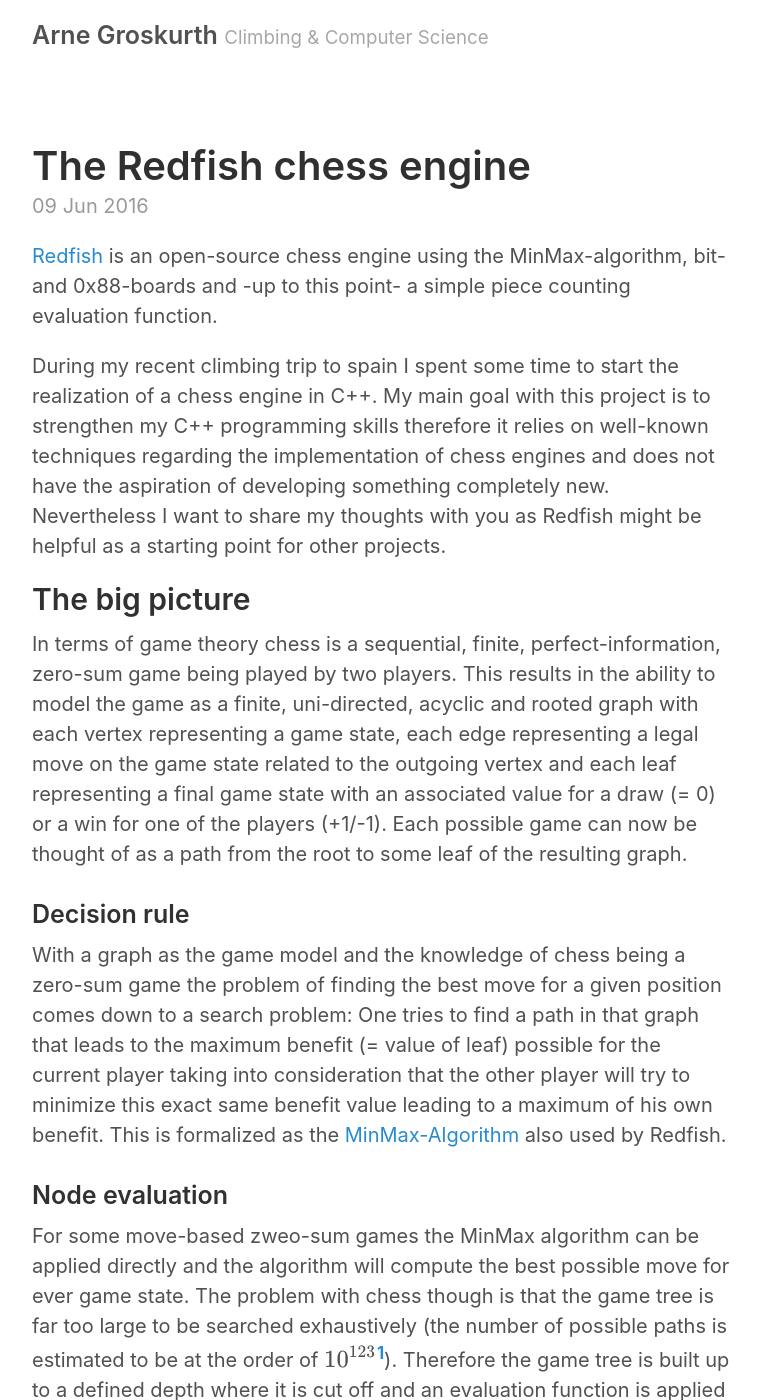
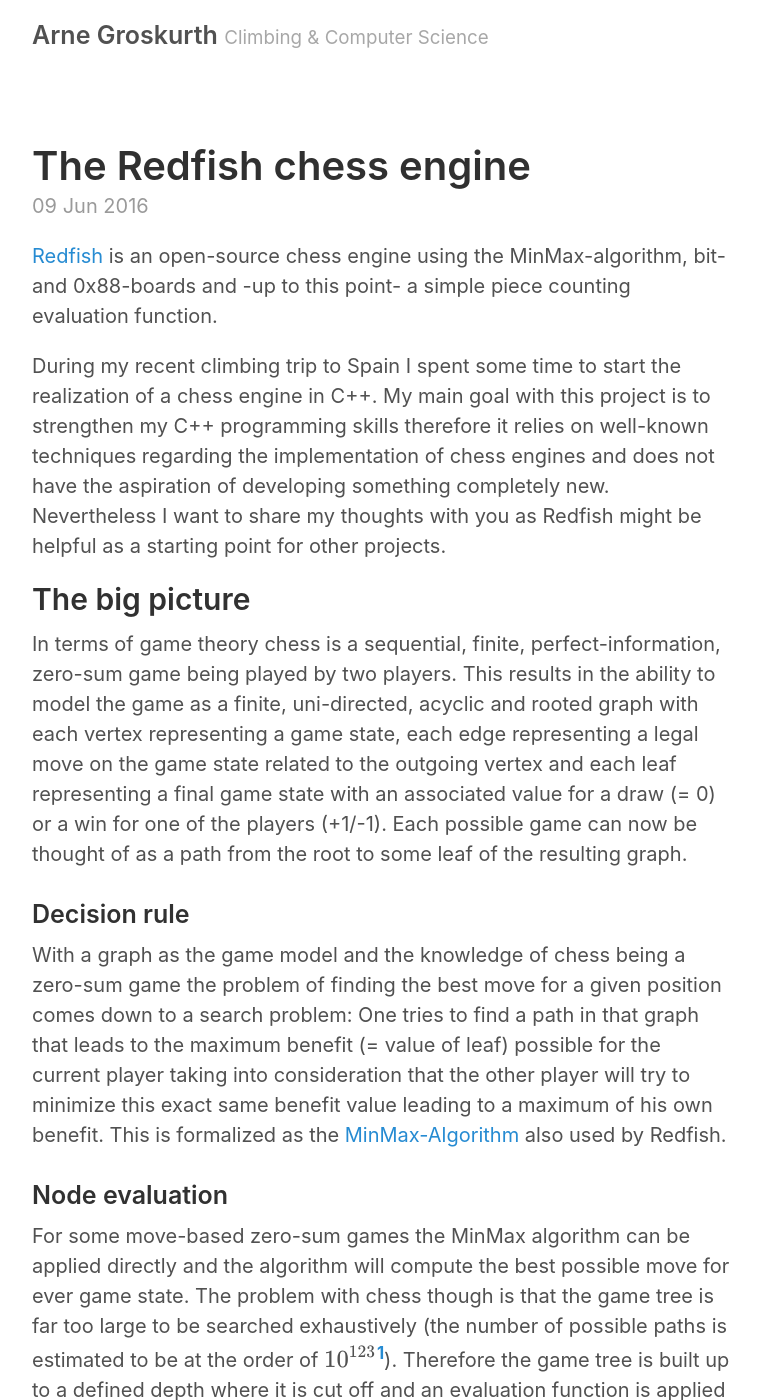
Before and after one commit to arnegroskurth/arnegroskurth.github.io, a Jekyll site: the page built from _posts/2016-06-09-redfish.md, in a window 1280 px wide and 1400 px high. Shown: the whole window, without its empty margins (258-1018 px from the left). Built offline with Jekyll 4.4.1, drawn with Linux system fonts in a browser that asks for light colours; formulas are drawn with MathJax 3; some of the changed text lies outside the part shown.

Commit message:
Spellcheck

```diff
--- a/_posts/2016-06-09-redfish.md
+++ b/_posts/2016-06-09-redfish.md
@@ -7,7 +7,7 @@
 
 <!--more-->
 
-During my recent climbing trip to spain I spent some time to start the realization of a chess engine in C++. My main goal with this project is to strengthen my C++ programming skills therefore it relies on well-known techniques regarding the implementation of chess engines and does not have the aspiration of developing something completely new. Nevertheless I want to share my thoughts with you as Redfish might be helpful as a starting point for other projects.
+During my recent climbing trip to Spain I spent some time to start the realization of a chess engine in C++. My main goal with this project is to strengthen my C++ programming skills therefore it relies on well-known techniques regarding the implementation of chess engines and does not have the aspiration of developing something completely new. Nevertheless I want to share my thoughts with you as Redfish might be helpful as a starting point for other projects.
 
 ## The big picture
 
@@ -19,13 +19,13 @@
 
 ### Node evaluation
 
-For some move-based zweo-sum games the MinMax algorithm can be applied directly and the algorithm will compute the best possible move for ever game state. The problem with chess though is that the game tree is far too large to be searched exhaustively (the number of possible paths is estimated to be at the order of \\(10^{123}\\)[^fn-game-tree-complexity]). Therefore the game tree is built up to a defined depth where it is cut off and an evaluation function is applied as approximation for the definitive +1/0/-1 values at the leafs. This function is a heuristic and can be defined on various factors like the type and count of pieces per player or some measurement of positional strength. Defining a useful evaluation function is one of the major issues when building a chess engine.
+For some move-based zero-sum games the MinMax algorithm can be applied directly and the algorithm will compute the best possible move for ever game state. The problem with chess though is that the game tree is far too large to be searched exhaustively (the number of possible paths is estimated to be at the order of \\(10^{123}\\)[^fn-game-tree-complexity]). Therefore the game tree is built up to a defined depth where it is cut off and an evaluation function is applied as approximation for the definitive +1/0/-1 values at the leafs. This function is a heuristic and can be defined on various factors like the type and count of pieces per player or some measurement of positional strength. Defining a useful evaluation function is one of the major issues when building a chess engine.
 
 ## Implementation overview
 
 Redfish (find the source on [GitHub](https://github.com/arnegroskurth/Redfish)) is split into four major components:
 
-* **Board representation**: A data structure representing a game state including the board constallation itself and other information like wether casteling is possible or which player moves next. Redfish uses a mixture of the [0x88](https://chessprogramming.wikispaces.com/0x88) representation and [Bitboards](https://chessprogramming.wikispaces.com/Bitboards) as the 0x88 form is better to lookup wether at all and which piece is on a given position while 64-Bit Bitboards sometimes allow faster computations on individual piece types e.g. their count as hamming weights.
+* **Board representation**: A data structure representing a game state including the board constallation itself and other information like whether casteling is possible or which player moves next. Redfish uses a mixture of the [0x88](https://chessprogramming.wikispaces.com/0x88) representation and [Bitboards](https://chessprogramming.wikispaces.com/Bitboards) as the 0x88 form is better to lookup whether at all and which piece is on a given position while 64-Bit Bitboards sometimes allow faster computations on individual piece types e.g. their count as hamming weights.
 * **Move generation**: The move generator generates all legal moves possible on a given game state. As this is a performance critical component I put some effort into it and managed to implement it completely branch-less using pre-generated jump tables and a square-centric iteration over all possible moves. The jump tables consist of 64-Bit masks for every board square and piece-type representing possible move targets. Another set of pre-generated tables indicate squares that need to be empty for the movement of a given origin and target to be valid - e.g. for sliding pieces. A nested loop iterating for every source square over every target square is now able to use those tables to generate all legal moves using only bit-operations and arithmetics (see [src/MoveGenerator.hpp](https://github.com/arnegroskurth/Redfish/blob/master/src/MoveGenerator.hpp) in the repo).
 * **Evaluation function**: The evaluation function evaluates a given board and returns some numeric value representing the advantage for one player and the disadvantage for the other player. At the time I was writing this post Redfish used a simple piece-counting evaluation using commonly associated values for each type of piece. Any type of positional strength has not been taken into consideration yet.
 * **Engine**: The MinMax algorithm is the central "glue"-piece using the first three components to find the best move for a given game state.
```
